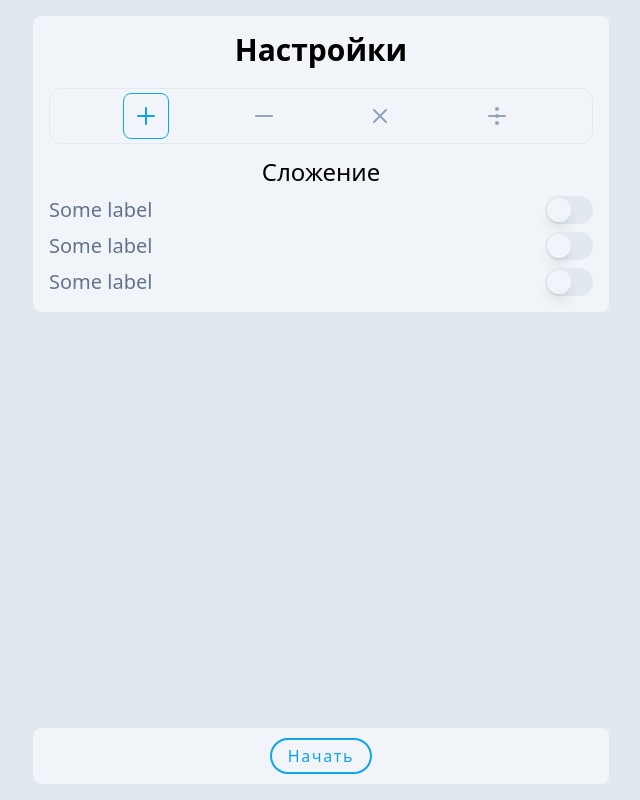
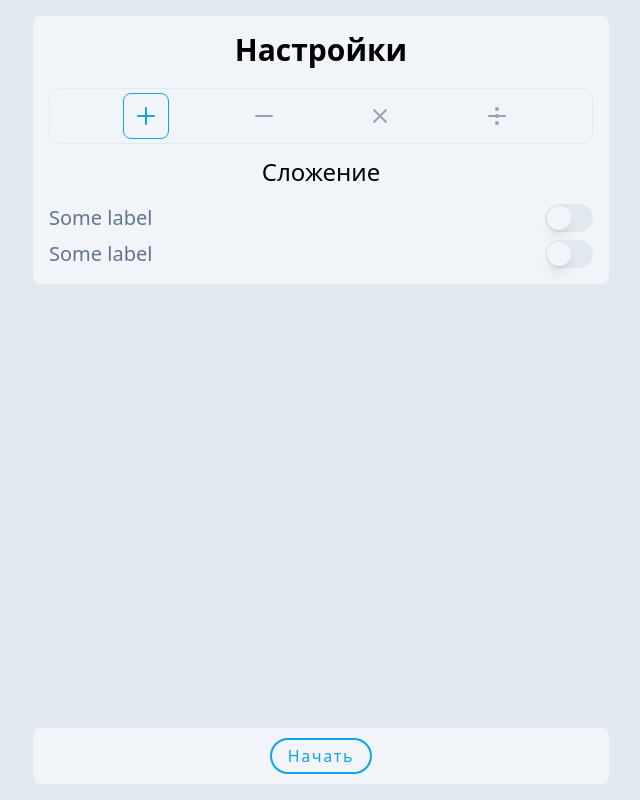
Before and after one commit to cxii112/calculating-training-2-next, a Next.js app: page / in a window 1280 px wide. Shown: the whole page, without its empty margins (319-959 px from the left). Built offline with nearby package versions, Linux system fonts and the light colour scheme.

Commit message:
delete some hard coded values

```diff
--- a/components/SubtractSettings.tsx
+++ b/components/SubtractSettings.tsx
@@ -5,7 +5,7 @@ import SettingsWrapper from "./SettingsWrapper";
 
 export default function SubtractSettings() {
     return (
-        <SettingsWrapper title={"Вычитание"}>
+        <SettingsWrapper title={SubtractTab.title}>
             <SettingsMember>
                 <StyledSwitch
                     label={"Some label"}
@@ -24,6 +24,6 @@ export const SubtractTab: OperatorTab = {
     view: SubtractSettings,
     icon: <svg xmlns="http://www.w3.org/2000/svg" className="h-6 w-6" fill="none" viewBox="0 0 24 24"
                stroke="currentColor">
-        <path strokeLinecap="round" strokeLinejoin="round" strokeWidth={2} d="M20 12H4"/>
+        <path strokeLinecap="round" strokeLinejoin="round" strokeWidth={2} d="M20 12H4 "/>
     </svg>
 };
--- a/components/SumSettings.tsx
+++ b/components/SumSettings.tsx
@@ -5,13 +5,9 @@ import SettingsWrapper from "./SettingsWrapper";
 
 export default function SumSettings() {
     return (
-        <SettingsWrapper className={""} title={"Сложение"}>
+        <SettingsWrapper className={""} title={SumTab.title}>
             <SettingsMember className={"w-full"}>
-                <StyledSwitch
-                    label={"Some label"}
-                    defaultState={false}
-                    onAction={(state) => {
-                    }}/>
+
             </SettingsMember>
             <SettingsMember className={"w-full"}>
                 <StyledSwitch
```
